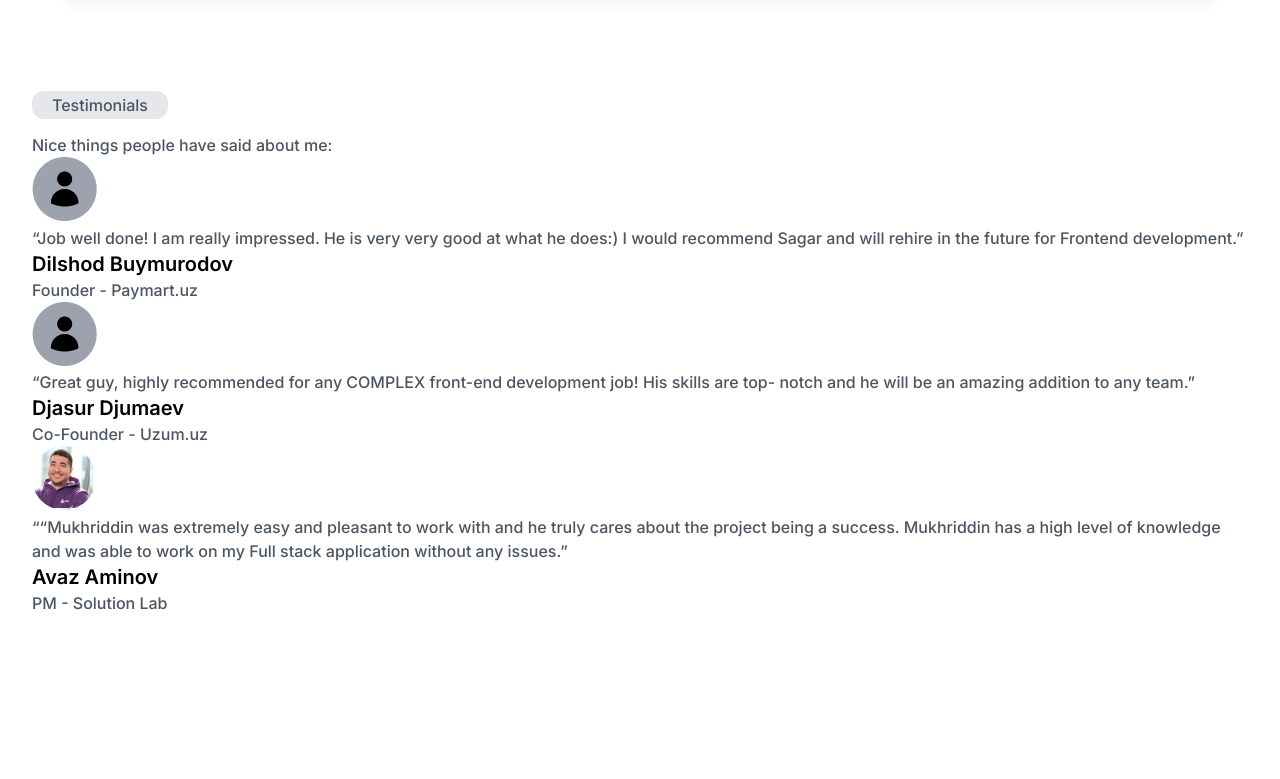
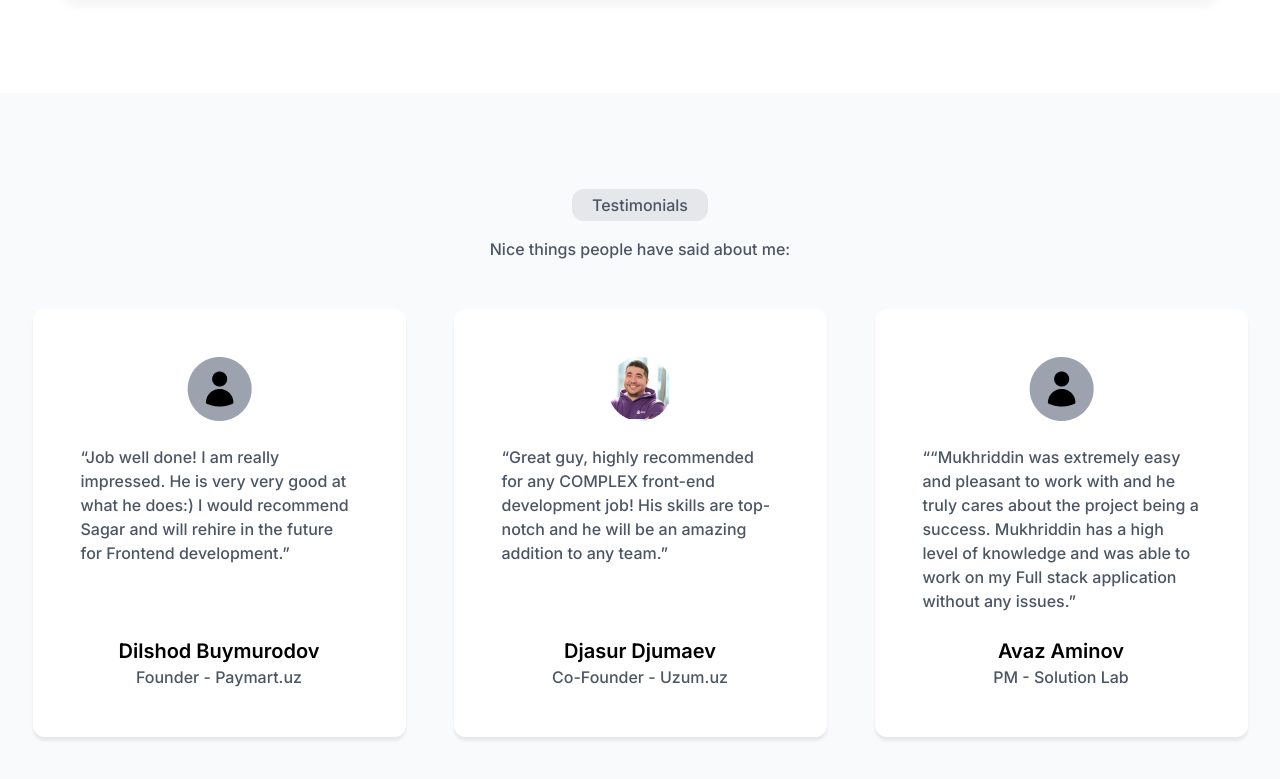
Before and after one commit to Nani7008/exam2, a plain HTML site: page index.html in a window 1280 px wide. Shown: the part 5217-5996 px from the top of the page. Before the commit the page ends 5832 px from the top, so only its background shows below. Drawn offline with nearby package versions, Linux system fonts and the light colour scheme.

Commit message:
added scss for testimonials section

```diff
--- a/index.html
+++ b/index.html
@@ -448,7 +448,7 @@
           </div>
         </div>
       </section>
-      <section id="Testimonials">
+      <section id="testimonials">
         <div class="container">
           <div class="wrapper">
           <small>
@@ -460,7 +460,7 @@
           <div class="cards">
             <div class="cards__item">
               <img src="./assets/icons/icon-user.png" alt="user">
-              <p>
+              <p class="cards__item-text">
                 “Job well done! I am really
                 impressed. He is very very good at
                 what he does:) I would recommend
@@ -476,8 +476,8 @@
             </div>
 
             <div class="cards__item">
-              <img src="./assets/icons/icon-user.png" alt="user">
-              <p>
+              <img src="./assets/icons/icon-avatar.png" alt="user">
+              <p class="cards__item-text">
                 “Great guy, highly recommended for any COMPLEX front-end
                 development job! His skills are top-
                 notch and he will be an amazing
@@ -491,8 +491,8 @@
               </p>
             </div>
             <div class="cards__item">
-              <img src="./assets/icons/icon-avatar.png" alt="user">
-              <p>
+              <img src="./assets/icons/icon-user.png" alt="user">
+              <p class="cards__item-text">
                 ““Mukhriddin was extremely easy and
                 pleasant to work with and he truly
                 cares about the project being a
--- a/sass/abstracts/_variables.scss
+++ b/sass/abstracts/_variables.scss
@@ -8,4 +8,5 @@
 --gray600: #4B5563;
 --gray200: #E5E7EB;
 --gray50: #F9FAFB;
+--white: #ffff;
 }
--- a/sass/sections/_importsections.scss
+++ b/sass/sections/_importsections.scss
@@ -3,3 +3,4 @@
 @import './skills';
 @import './expireince';
 @import './work';
+@import './testimonials';
--- a/sass/sections/_testimonials.scss
+++ b/sass/sections/_testimonials.scss
@@ -0,0 +1,59 @@
+#testimonials {
+    padding: 96px 0;
+    background-color: var(--gray50);
+
+    .wrapper {
+        display: flex;
+        flex-direction: column;
+        align-items: center;
+
+        .cards {
+            margin-top: 48px;
+            display: flex;
+            align-items: center;
+            justify-content: space-between;
+            gap: 48px;
+
+            &__item {
+                display: flex;
+                flex-direction: column;
+                align-items: center;
+                background-color: var(--white);
+                width: 373px;
+                height: 428px;
+                padding: 48px 48px 96px;
+                box-shadow: 0px 4px 3px 0px #00000012;
+                border-radius: 12px;
+                cursor: pointer;
+
+                &-text {
+                    margin-top: 24px;
+                    margin-bottom: 24px;
+                    width: 277px;
+                    min-height: 168px;
+                }
+            }
+        }
+    }
+}
+
+@media only screen and (max-width: 968px) {
+    #testimonials .wrapper .cards {
+        flex-direction: column;
+    }
+}
+
+@media only screen and (max-width: 568px) {
+    #testimonials .wrapper .cards__item {
+        width: 343px;
+        height: 348px;
+    }
+
+    #testimonials .wrapper .cards__item:last-child {
+        height: 396px;
+    }
+
+    #testimonials .wrapper .cards__item-text {
+        min-height: auto;
+    }
+}
--- a/sass/sections/_work.scss
+++ b/sass/sections/_work.scss
@@ -64,5 +64,6 @@
     #work .wrapper .bigcard .bigcard__info img {
         width: 36px;
         height: 36px;
+
     }
 }
```
Also changed, not shown: css/style.css, css/style.min.css, 2 other files.
